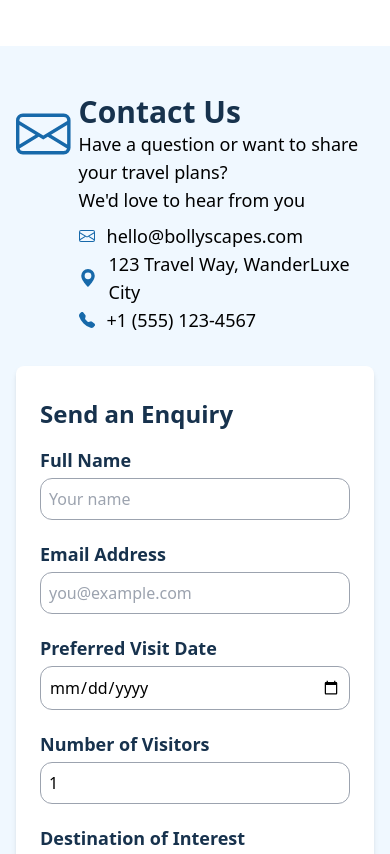
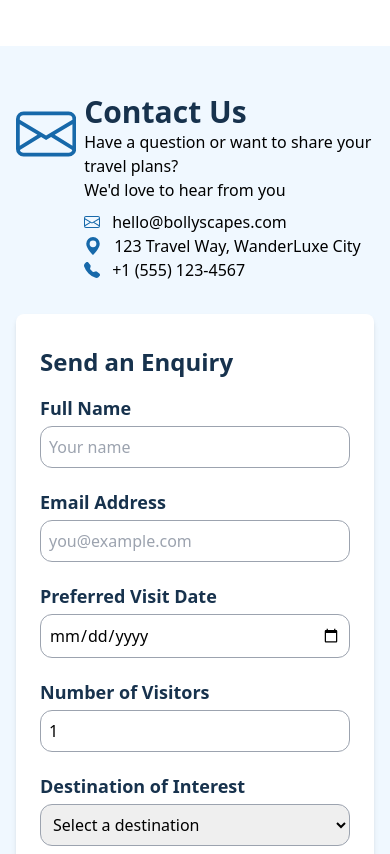
Before and after one commit to KingBolly/BollyScapes, a React (Vite) app: page / in a window 390 px wide. Shown: the part 4292-5146 px from the top of the page. Built offline with nearby package versions, Linux system fonts and the light colour scheme.

Commit message:
Update class names in ContactForm component

```diff
--- a/src/components/ContactForm.jsx
+++ b/src/components/ContactForm.jsx
@@ -133,7 +133,7 @@ function ContactForm({ selectedDestination }) {
             >
               <path d="M0 4a2 2 0 0 1 2-2h12a2 2 0 0 1 2 2v8a2 2 0 0 1-2 2H2a2 2 0 0 1-2-2zm2-1a1 1 0 0 0-1 1v.217l7 4.2 7-4.2V4a1 1 0 0 0-1-1zm13 2.383-4.708 2.825L15 11.105zm-.034 6.876-5.64-3.471L8 9.583l-1.326-.795-5.64 3.47A1 1 0 0 0 2 13h12a1 1 0 0 0 .966-.741M1 11.105l4.708-2.897L1 5.383z" />
             </svg>
-            <div className="text-lg text-black dark:text-[#F4F4F0]">
+            <div className="md:text-lg text-black dark:text-[#F4F4F0]">
               <h2 className="text-3xl font-bold text-[#17324D] dark:text-[#F4F4F0]">
                 Contact Us
               </h2>
@@ -148,7 +148,7 @@ function ContactForm({ selectedDestination }) {
                     width="16"
                     height="16"
                     fill="currentColor"
-                    className="bi bi-envelope text-[#1769AA] dark:text-white"
+                    className="bi bi-envelope-fill text-[#1769AA] dark:text-white"
                     viewBox="0 0 16 16"
                   >
                     <path d="M0 4a2 2 0 0 1 2-2h12a2 2 0 0 1 2 2v8a2 2 0 0 1-2 2H2a2 2 0 0 1-2-2zm2-1a1 1 0 0 0-1 1v.217l7 4.2 7-4.2V4a1 1 0 0 0-1-1zm13 2.383-4.708 2.825L15 11.105zm-.034 6.876-5.64-3.471L8 9.583l-1.326-.795-5.64 3.47A1 1 0 0 0 2 13h12a1 1 0 0 0 .966-.741M1 11.105l4.708-2.897L1 5.383z" />
```
